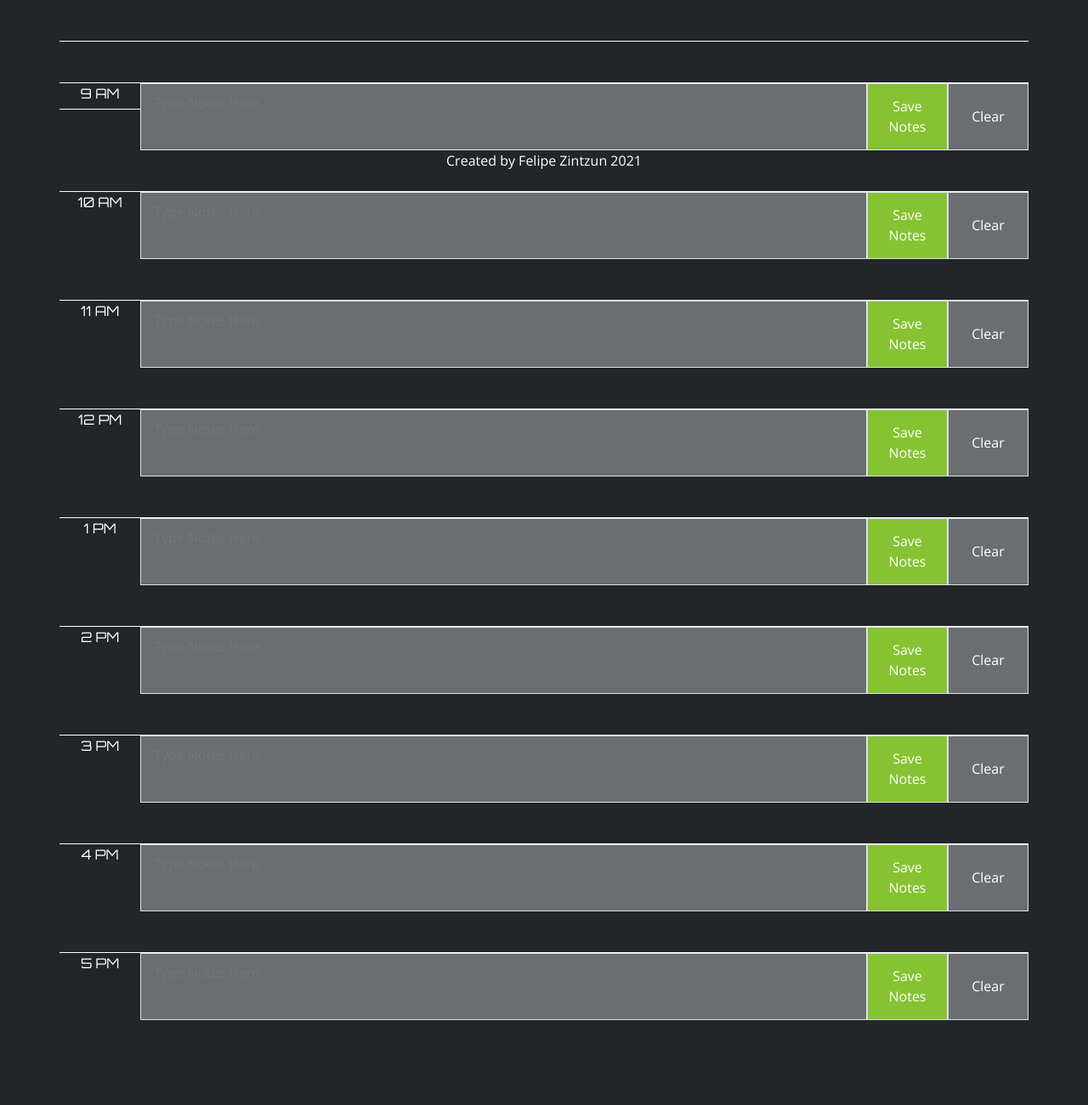
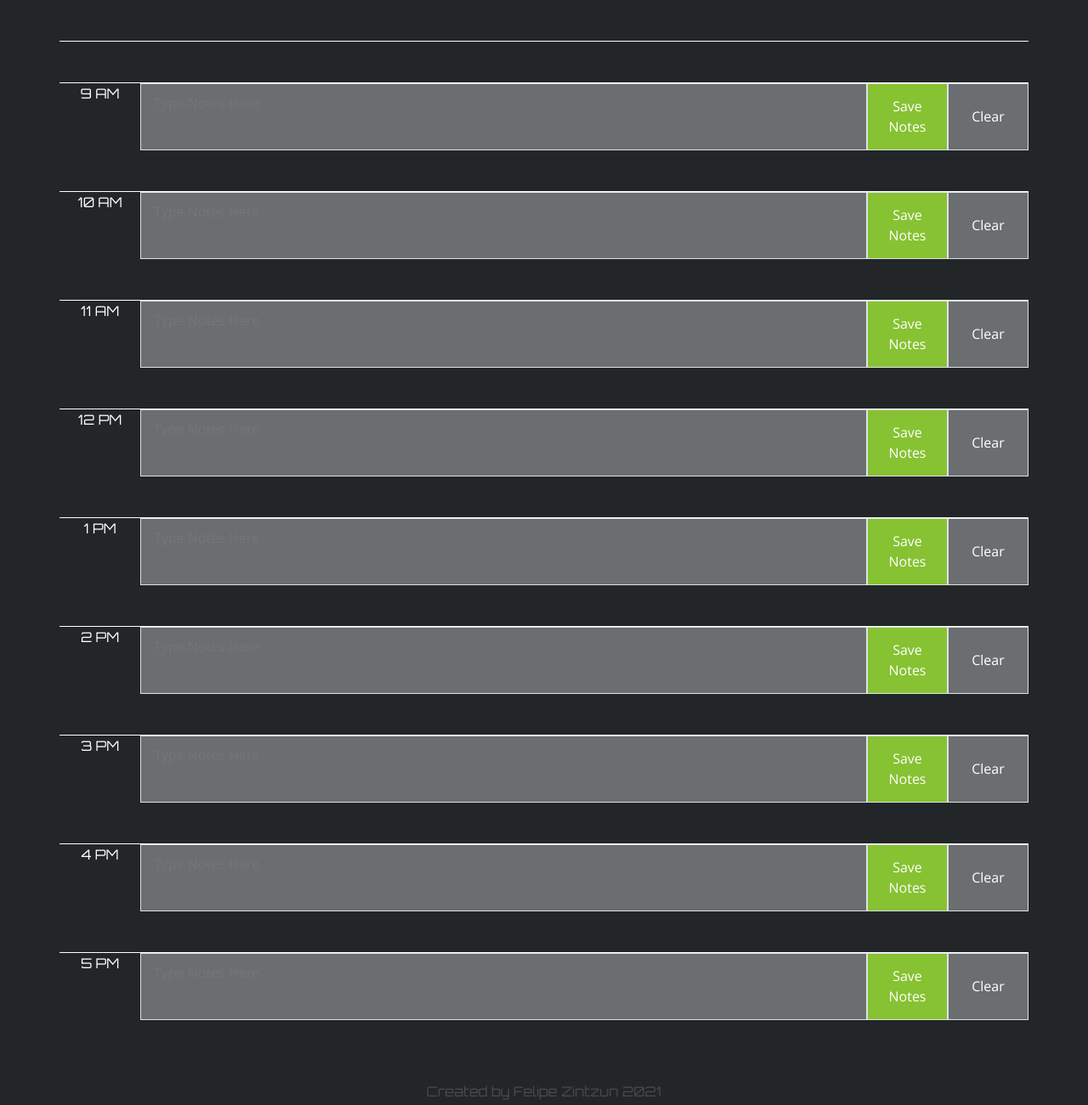
Before and after one commit to felipezintzun/work-day-scheduler, a plain HTML site: page index.html in a window 1280 px wide. Shown: the part 340-1641 px from the top of the page at 85% size. Before the commit the page ends 1589 px from the top, so only its background shows below. Drawn offline with nearby package versions, Linux system fonts and the light colour scheme.

Commit message:
added footer

```diff
--- a/assets/css/style.css
+++ b/assets/css/style.css
@@ -96,5 +96,9 @@ textarea{
 }
 
 .footer {
+  display: flex;
+  justify-content: center;
   color: white;
+  color: #474b4f;
+  font-family: 'Orbitron', sans-serif;
 }
--- a/index.html
+++ b/index.html
@@ -23,6 +23,8 @@
     </header>
       <div class="container">
         <div class="row text-center text-middle">
+
+
           <div class="col-12">
             <div id="9AM 9" class="row" >
               <div id="9amHour" value="9" class="col-1 time-block">9 AM</div>
@@ -78,14 +80,10 @@
                 <button data-hour=17 class="col-1 border saveBtn saveBtn-i">Save Notes</button>
                 <button id="5PMClearBTN" data-hour=17 class="col-1 border clearBtn clearBtn-i">Clear</button>
             </div>
+
+            <div class="footer">Created by Felipe Zintzun 2021</div>
+
             </div>
-          </div>
-
-
-      <div class="container-footer">
-        <div class="row text-center text-middle bottom">
-          <div class="col-12">
-            <div class="footer">Created by Felipe Zintzun 2021</div>
           </div>
         </div>
       </div>
```
Lines whose indentation alone changed are shown as unchanged.
